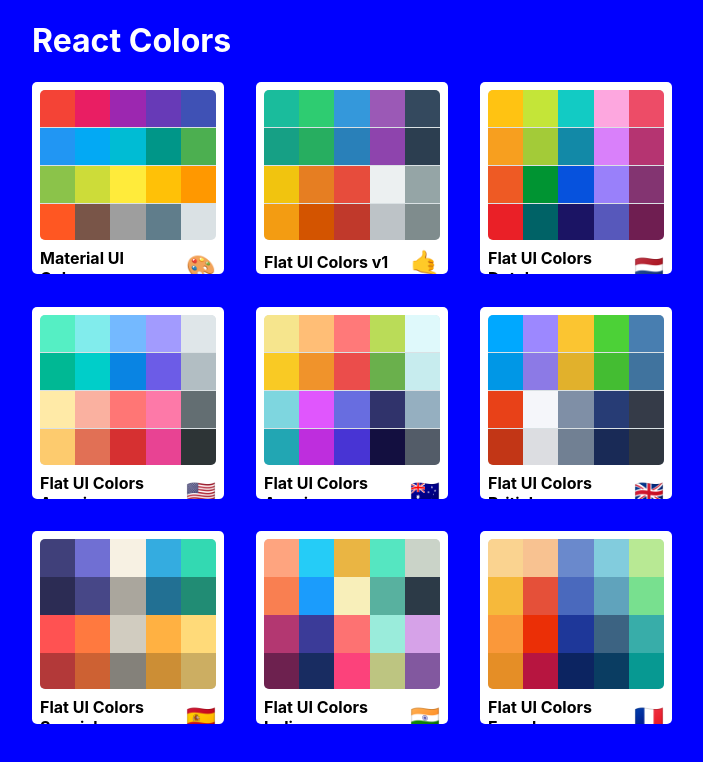
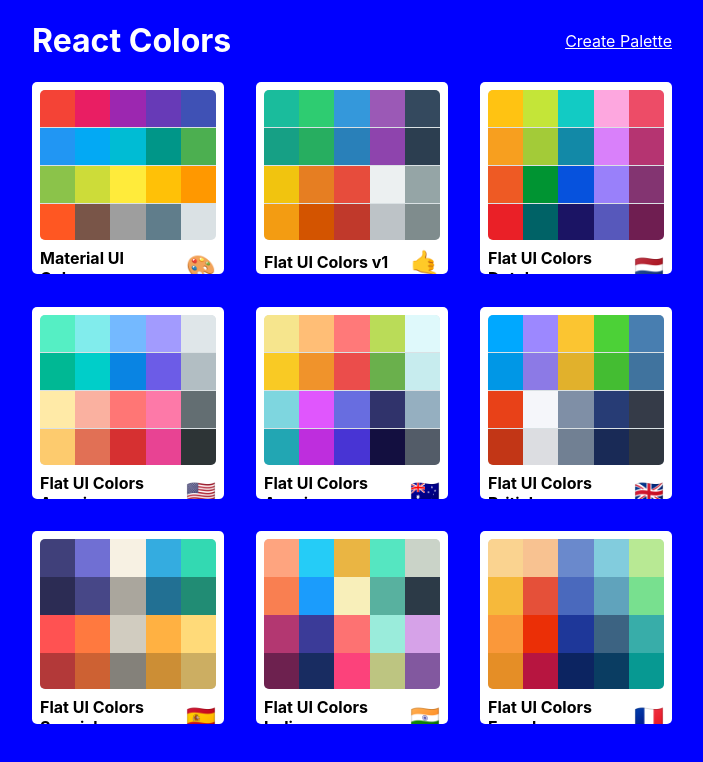
Before and after one commit to naufalb95/colors-app, a React (Create React App) app: page / in a window 1280 px wide. Shown: the top 762 px of the page, without its empty margins (288-991 px from the left). Built offline with nearby package versions, Linux system fonts and the light colour scheme.

Commit message:
Adding NewPaletteForm and Link

```diff
--- a/src/App.js
+++ b/src/App.js
@@ -4,6 +4,7 @@
 import Palette from './Palette';
 import PaletteList from './PaletteList';
 import SingleColorPalette from './SingeColorPalette';
+import NewPaletteForm from './NewPaletteForm';
 
 import seedColors from './seedColors';
 import { generatePalette } from './colorHelper';
@@ -18,6 +19,7 @@
   render() {
     return (
       <Switch>
+        <Route exact path="/palette/new" render={() => <NewPaletteForm />} />
         <Route
           exact
           path="/"
--- /dev/null
+++ b/src/NewPaletteForm.js
@@ -0,0 +1,13 @@
+import React, { Component } from 'react';
+
+class NewPaletteForm extends Component {
+  render() {
+    return (
+      <div>
+        <h1>New Palette Form!</h1>
+      </div>
+    );
+  }
+}
+
+export default NewPaletteForm;
--- a/src/PaletteList.js
+++ b/src/PaletteList.js
@@ -1,4 +1,5 @@
 import React, { Component } from 'react';
+import { Link } from 'react-router-dom';
 import MiniPalette from './MiniPalette';
 import { withStyles } from '@material-ui/styles';
 
@@ -17,6 +18,7 @@
           <div className={classes.container}>
             <div className={classes.nav}>
               <h1>React Colors</h1>
+              <Link to="/palette/new">Create Palette</Link>
             </div>
             <div className={classes.palettes}>
               {palettes.map((palette) => (
--- a/src/styles/PaletteListStyles.js
+++ b/src/styles/PaletteListStyles.js
@@ -17,7 +17,11 @@
     display: 'flex',
     width: '100%',
     justifyContent: 'space-between',
-    color: 'white'
+    color: 'white',
+    alignItems: 'center',
+    '& a': {
+      color: 'white'
+    }
   },
   palettes: {
     boxSizing: 'border-box',
```
